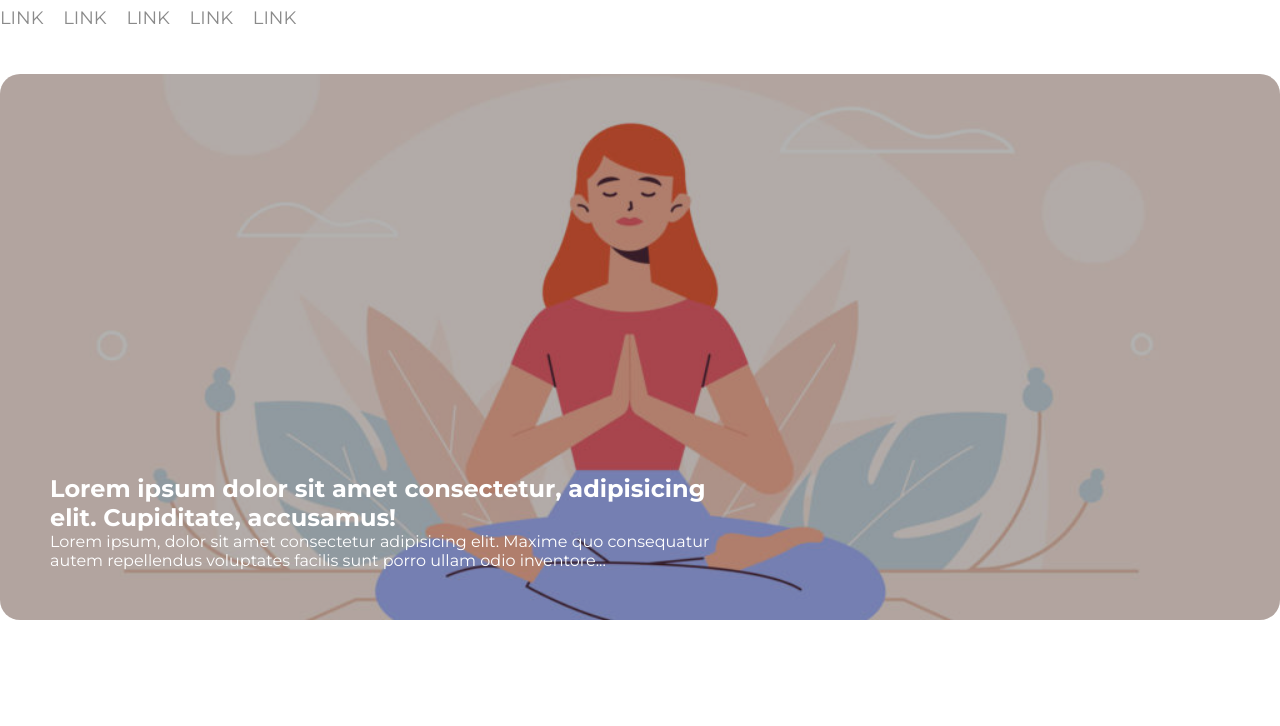
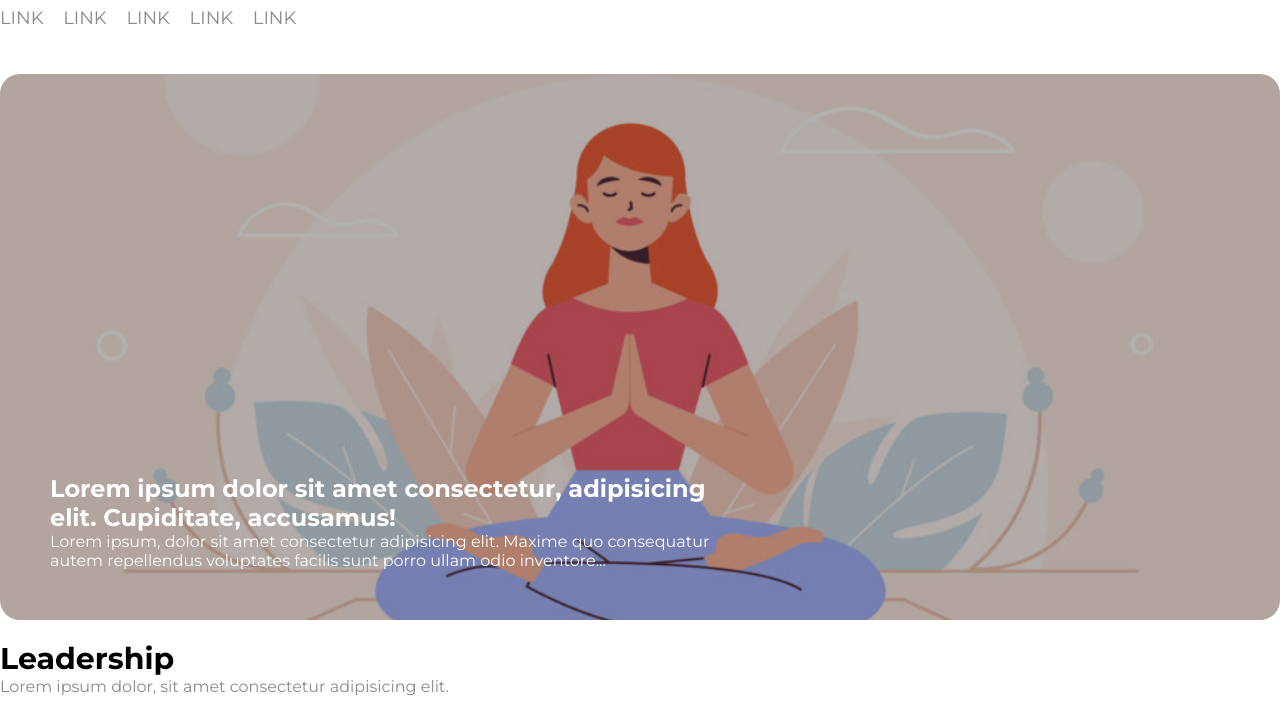
Before and after one commit to smboolean63/htmlcss-wp, a plain HTML site: page index.html in a window 1280 px wide. Shown: the part 102-828 px from the top of the page. Before the commit the page ends 800 px from the top, so only its background shows below. Drawn offline with Linux system fonts and the light colour scheme.

Commit message:
Aggiunto titolo sezione leadership

```diff
--- a/css/style.css
+++ b/css/style.css
@@ -13,6 +13,13 @@
 body {
     font-family: 'Montserrat', sans-serif;
     color: #8A8A8A;
+}
+h2, h3 {
+    color: #000;
+}
+
+h2 {
+    font-size: 30px;
 }
 
 /*------------
--- a/index.html
+++ b/index.html
@@ -54,7 +54,10 @@
                 <!-- /sezione hero -->
                 <!-- sezione leadership -->
                 <section class="leadership">
-                    <div class="leadership-title"></div>
+                    <div class="leadership-title">
+                        <h2>Leadership</h2>
+                        <p>Lorem ipsum dolor, sit amet consectetur adipisicing elit.</p>
+                    </div>
                     <div class="columns clearfix">
                         <div class="col"></div>
                         <div class="col col-big"></div>
```
